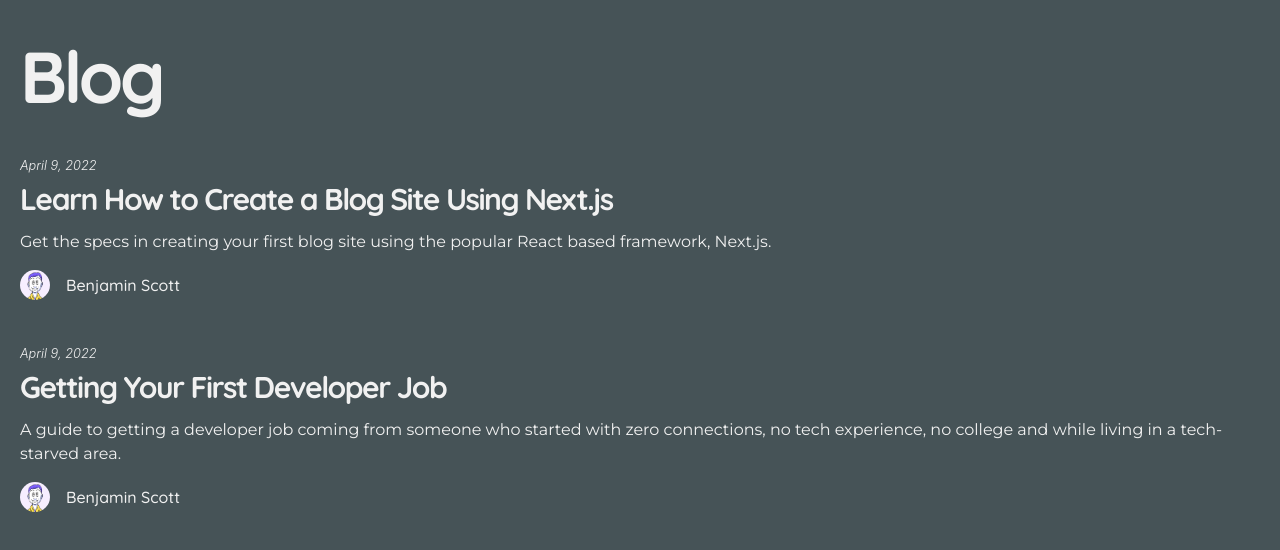
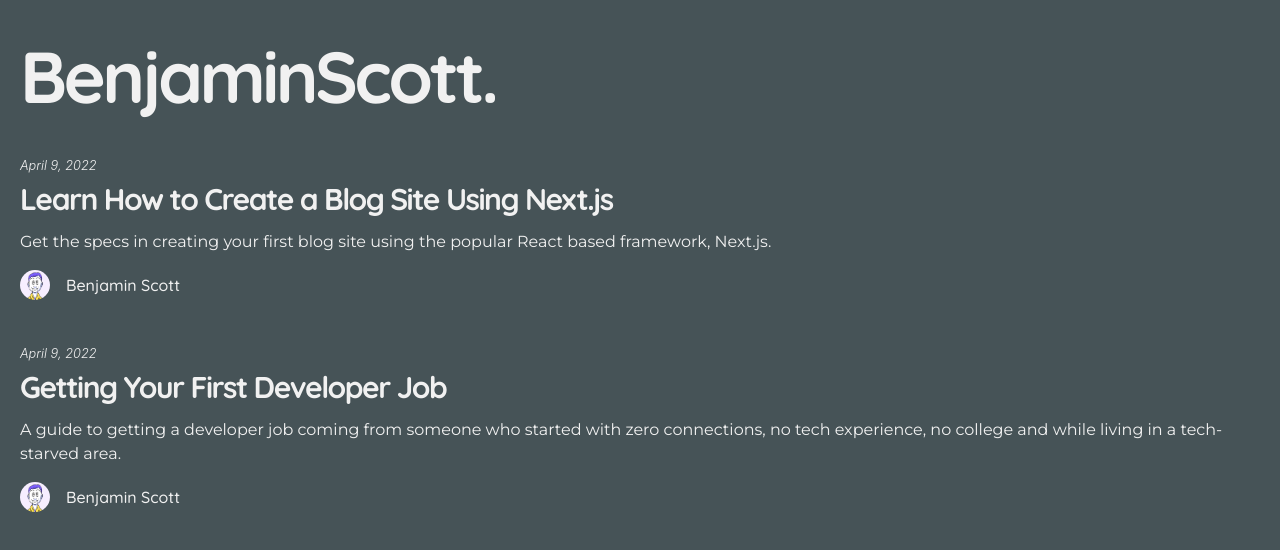
Before and after one commit to benzend/official-portfolio, a Next.js app: page /blog in a window 1280 px wide. Shown: the top 550 px of the page. Built offline with nearby package versions, Linux system fonts and the light colour scheme.

Commit message:
chore: renaming

```diff
--- a/components/Header.tsx
+++ b/components/Header.tsx
@@ -4,7 +4,7 @@ export const Header = () => {
   return (
     <h2 className="text-2xl md:text-4xl font-bold tracking-tight md:tracking-tighter leading-tight mb-20 mt-8">
       <Link href="/blog">
-        <a className="hover:underline">Blog</a>
+        <a className="hover:underline">BenjaminScott</a>
       </Link>
       .
     </h2>
--- a/pages/blog.tsx
+++ b/pages/blog.tsx
@@ -14,7 +14,7 @@ export default function Blog({ posts }: IBlogProps) {
     <Container>
       <Link href="/">
         <h1 className="text-6xl md:text-7xl font-bold tracking-tighter leading-tight md:leading-none mb-10 mt-10 cursor-pointer">
-          Blog
+          BenjaminScott.
         </h1>
       </Link>
       <div>
```
